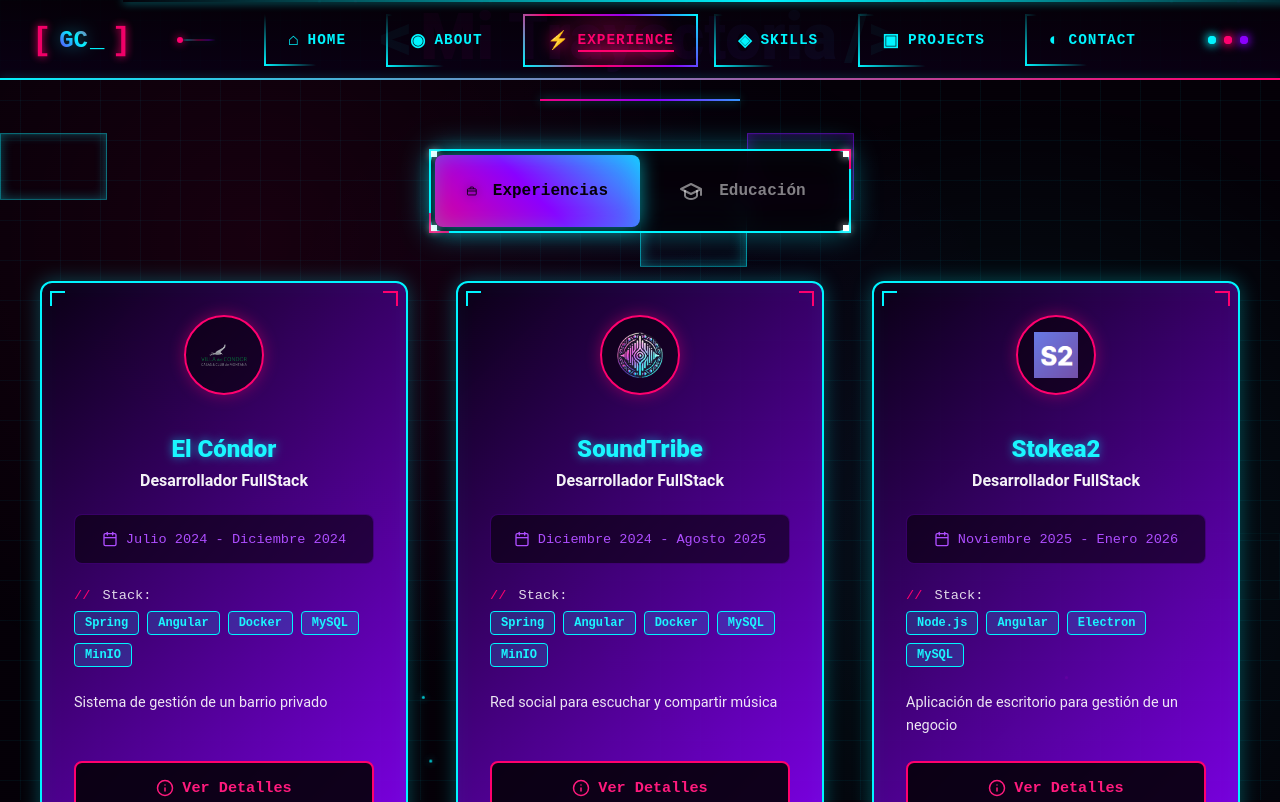
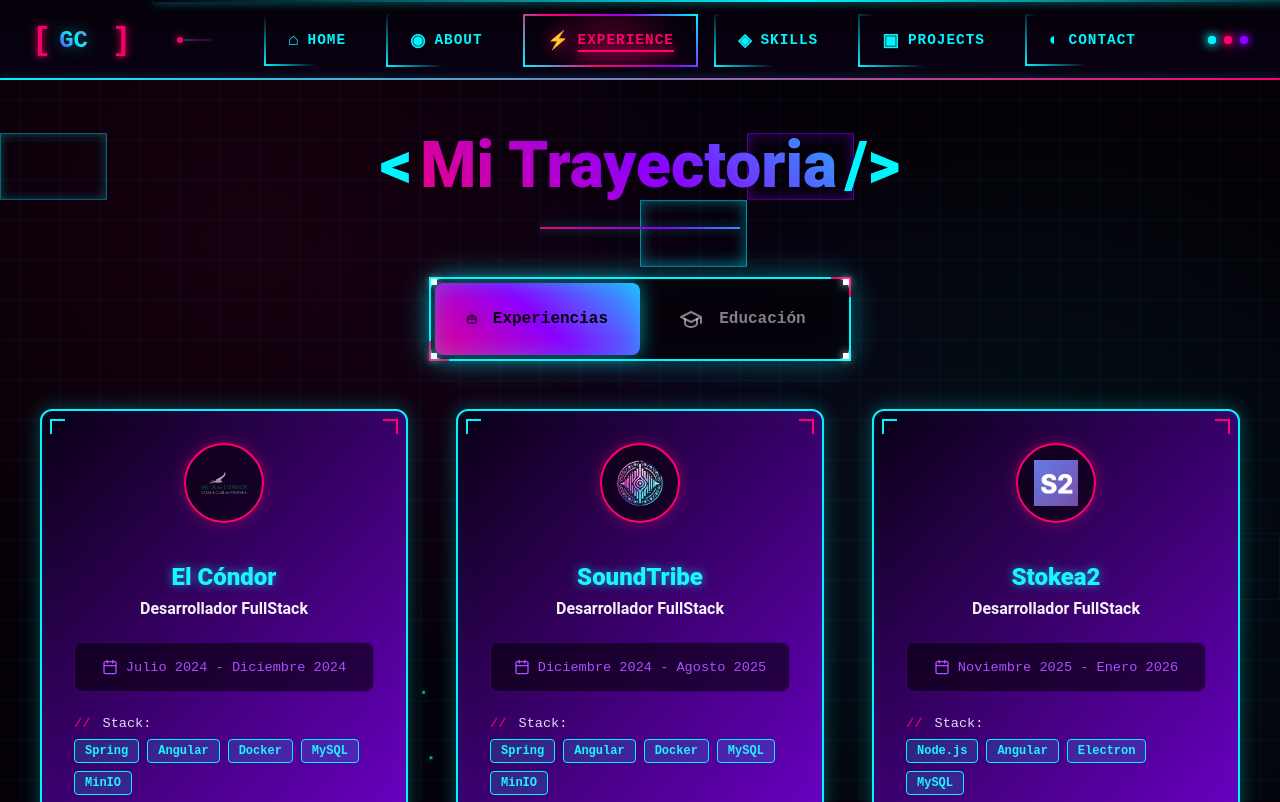
Before and after one commit to Garbi-Collector/garbi-collector.github.io, an Angular app: page /experience in a window 1280 px wide. Shown: the top 802 px of the page. Built offline with nearby package versions, Linux system fonts and the light colour scheme.

Commit message:
fix in padding

```diff
--- a/src/app/pages/experience/experience.component.scss
+++ b/src/app/pages/experience/experience.component.scss
@@ -2,7 +2,7 @@
 
 .experience-section {
   min-height: 100vh;
-  padding: 0;
+  padding-top: 10%;
   position: relative;
   width: 100%; // ✅ AGREGADO
   overflow-x: hidden; // ✅ AGREGADO
```
